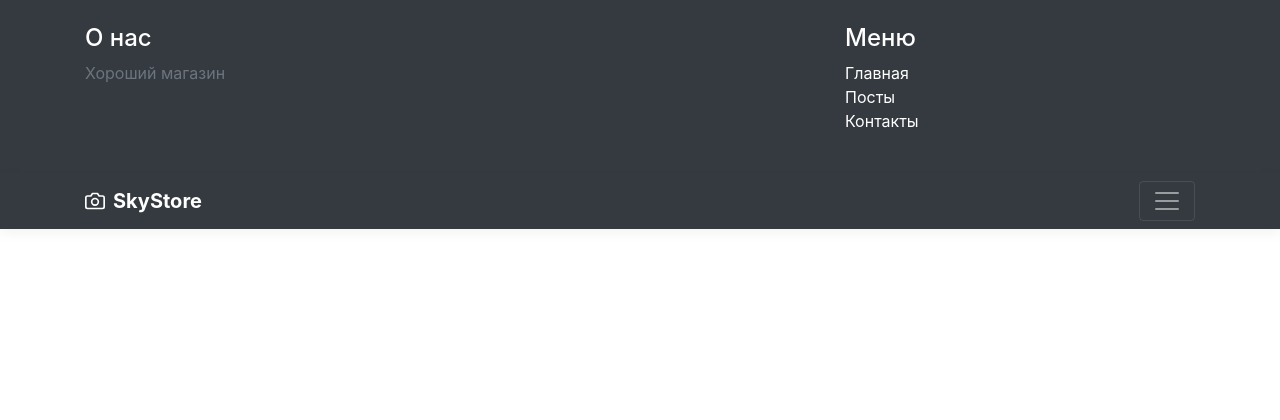
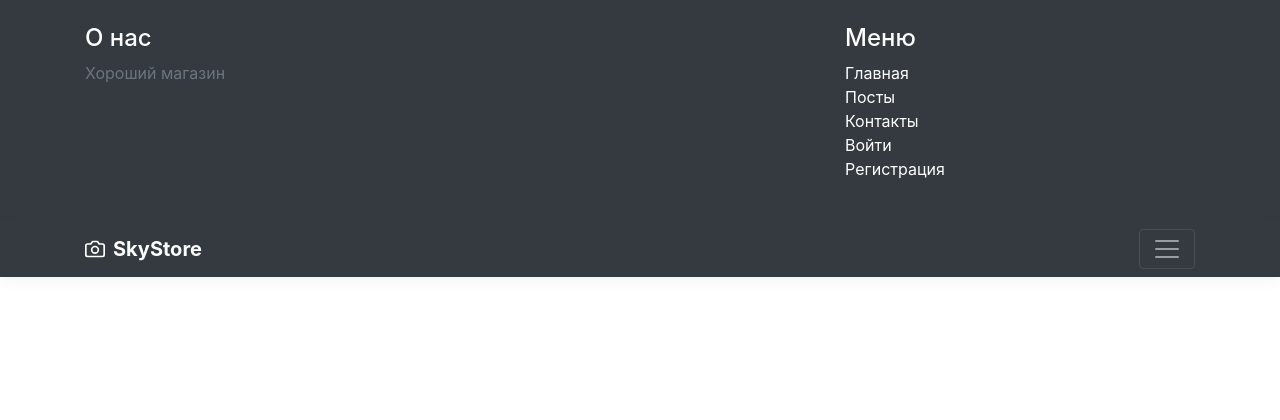
Before and after one commit to astronomiwe/22lesson_issue_fork, a Django app: page /blog/create/ in a window 1280 px wide, after a click that opens the changed part. Shown: the top 420 px of the page. Run offline with Django 4.2, Linux system fonts and the light colour scheme; parts of the project's set-up code (start-up, migrations or seed data) failed here and were passed over; some libraries are stand-ins or nearby versions.

Commit message:
добавил вход и регистрацию

```diff
--- a/catalog/templates/catalog/base.html
+++ b/catalog/templates/catalog/base.html
@@ -27,6 +27,12 @@
                         <li><a href="{% url 'catalog:index' %}" class="text-white">Главная</a></li>
                         <li><a href="{% url 'blog:post_list' %}" class="text-white">Посты</a></li>
                         <li><a href="{% url 'catalog:contact' %}" class="text-white">Контакты</a></li>
+                        {% if user.is_authenticated %}
+                            <li><a href="{% url 'users:logout' %}" class="text-white">Выйти</a></li>
+                        {% else %}
+                            <li><a href="{% url 'users:login' %}" class="text-white">Войти</a></li>
+                            <li><a href="{% url 'users:register' %}" class="text-white">Регистрация</a></li>
+                        {% endif %}
                     </ul>
                 </div>
             </div>
```
